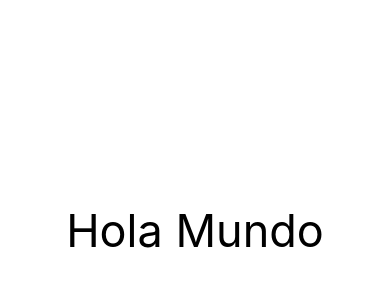
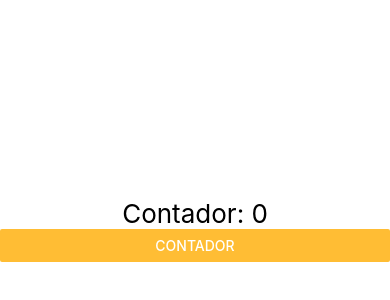
Before and after one commit to Softx0/CounterApp, a React Native app: screen / in a window 390 px wide. Shown: the part 192-492 px from the top of the page. Built offline with nearby package versions, Linux system fonts and the light colour scheme.

Commit message:
Aactualizando cambios revelantes, creando componentes, avanzando en el contador

```diff
--- a/App.tsx
+++ b/App.tsx
@@ -1,21 +1,14 @@
 import React from 'react'
-import { View, Text } from 'react-native'
+import ContadorScreen from './src/screens/ContadorScreen';
+import HolaMundoScreen from './src/screens/HolaMundoScreen';
 
 const App = () => {
 
 
 
   return (
-    <View style={{
-      flex: 1,
-      justifyContent: 'center',
-
-    }} >
-      <Text style={{
-        fontSize: 45,
-        textAlign: 'center',
-      }} >Hola Mundo</Text>
-    </View>
+    //  <HolaMundoScreen />
+    <ContadorScreen/>
   )
 }
 
--- /dev/null
+++ b/src/screens/ContadorScreen.tsx
@@ -0,0 +1,34 @@
+import React, { useState } from 'react'
+import { StyleSheet, Text, View, Button } from 'react-native'
+
+const ContadorScreen = () => {
+
+    const [counter, setCounter] = useState(0);
+
+
+
+    return (
+        <View style={styles.View} >
+            <Text style={styles.Text} >Contador: {counter}</Text>
+
+            <Button
+                color="#ffbd34"
+                onPress={() => setCounter(counter + 1)}
+                title="Contador" >
+            </Button>
+        </View>
+    )
+}
+
+export default ContadorScreen
+
+const styles = StyleSheet.create({
+    View: {
+        flex: 1,
+        justifyContent: 'center'
+    },
+    Text: {
+        textAlign: 'center',
+        fontSize: 26
+    }
+})
--- /dev/null
+++ b/src/screens/HolaMundoScreen.tsx
@@ -0,0 +1,25 @@
+import React from 'react'
+import { StyleSheet, View, Text } from 'react-native'
+import { useState } from 'react';
+
+const HolaMundoScreen = () => {
+
+    const [nombre, setnombre] = useState('Shirley');
+
+    return (
+        <View style={{
+            flex: 1,
+            justifyContent: 'center',
+        }} >
+            <Text style={{
+                fontSize: 45,
+                textAlign: 'center',
+            }} >Hola {nombre}</Text>
+        </View>
+    )
+}
+
+export default HolaMundoScreen
+
+
+const styles = StyleSheet.create({})
```
